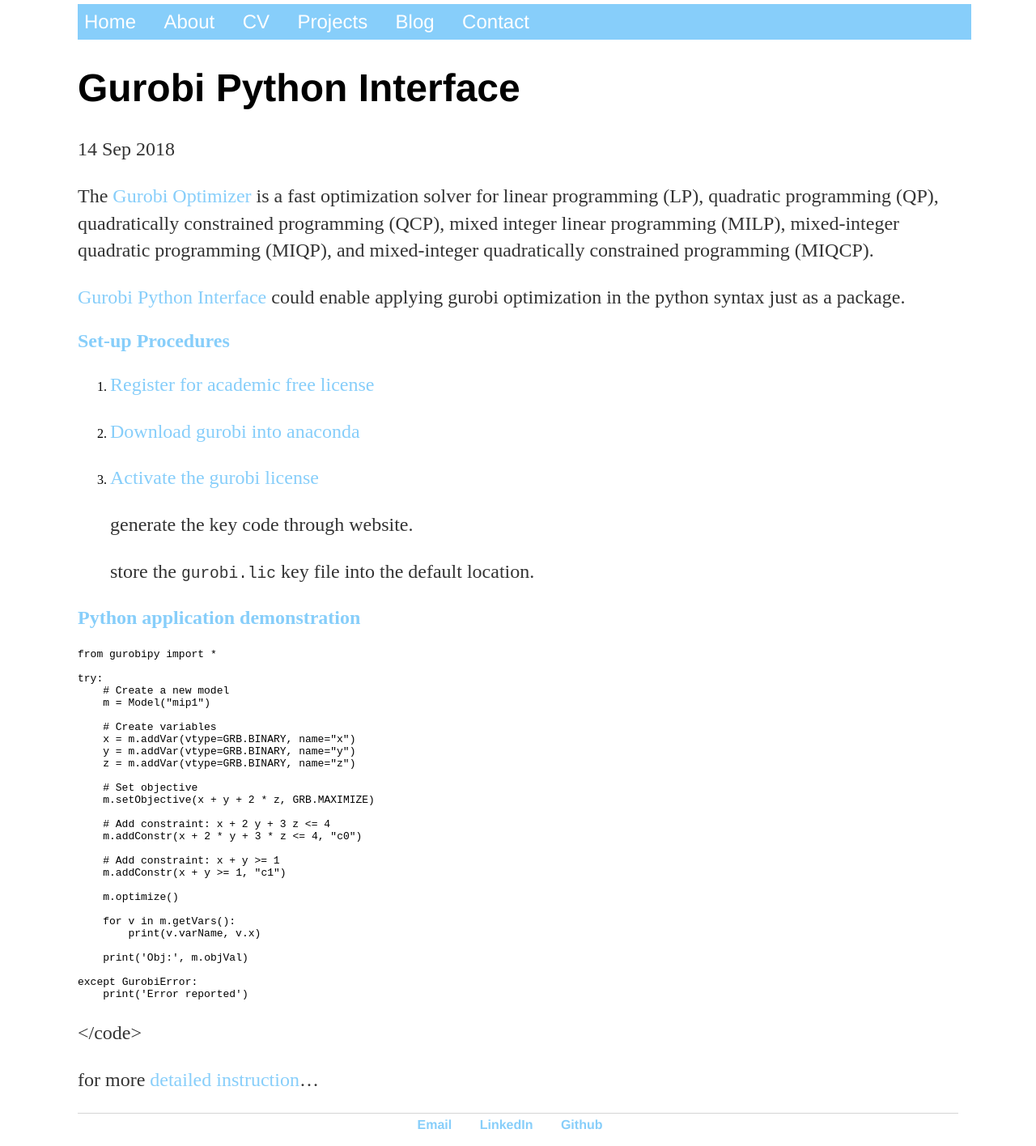
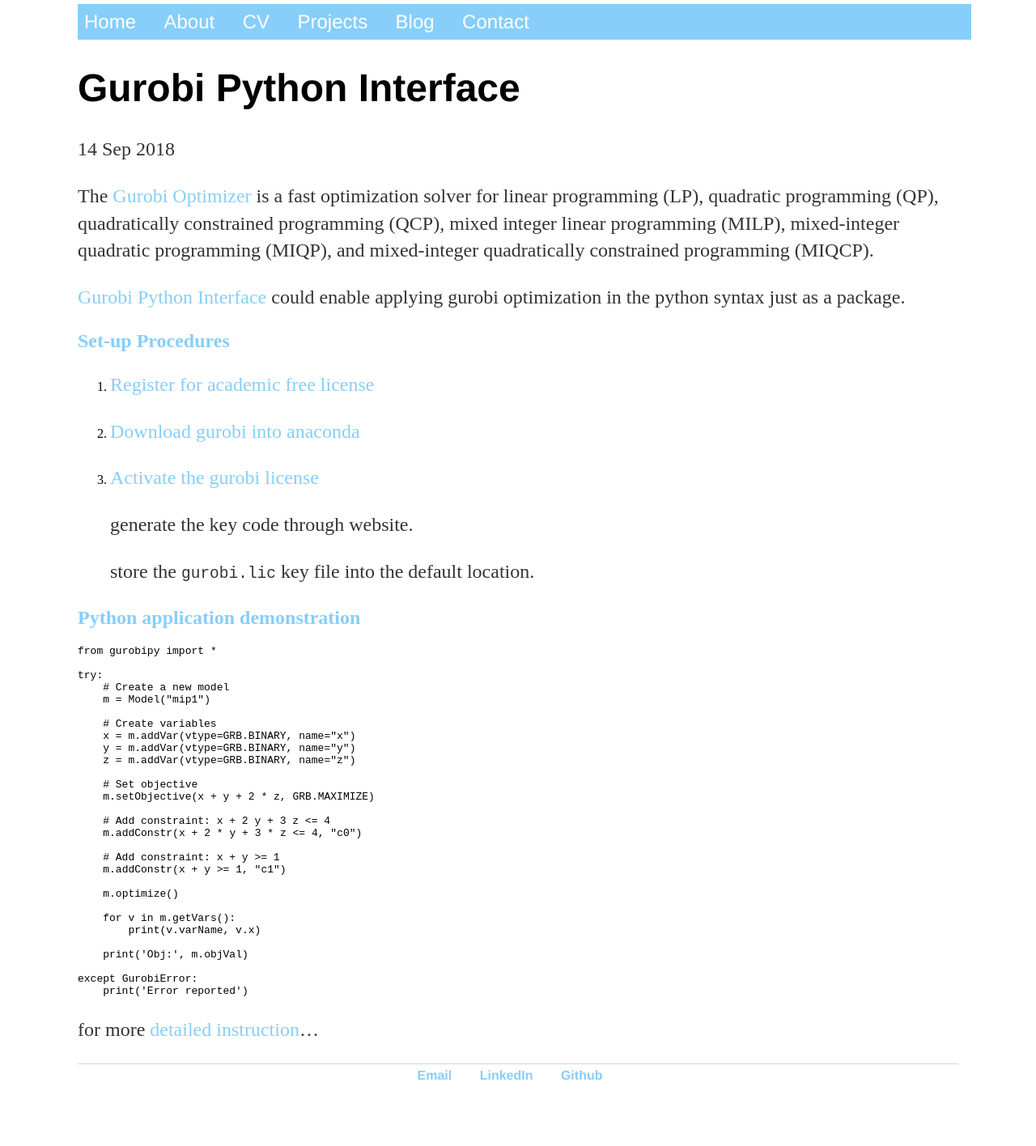
Before and after one commit to xiaohui-victor-li/xiaohui-victor-li.github.io, a Jekyll site: the page built from _posts/2018-09-14-gurobi.md, in a window 1280 px wide. Shown: the whole page at 81% size. Built offline with Jekyll 4.4.1, drawn with Linux system fonts in a browser that asks for light colours; after the commit the page ends 1355 px from its top, so only the background shows below that.

Commit message:
Update 2018-09-14-gurobi.md

````diff
--- a/_posts/2018-09-14-gurobi.md
+++ b/_posts/2018-09-14-gurobi.md
@@ -26,7 +26,6 @@
 
 ##  Python application demonstration
 
-<code class="prettyprint">
 ```python
 from gurobipy import *
 
@@ -58,6 +57,5 @@
 except GurobiError:
     print('Error reported')
 ```
-</code>
 
 for more [detailed instruction](https://www.gurobi.com/documentation/8.0/quickstart_windows/py_example_mip1_py.html)...
````
